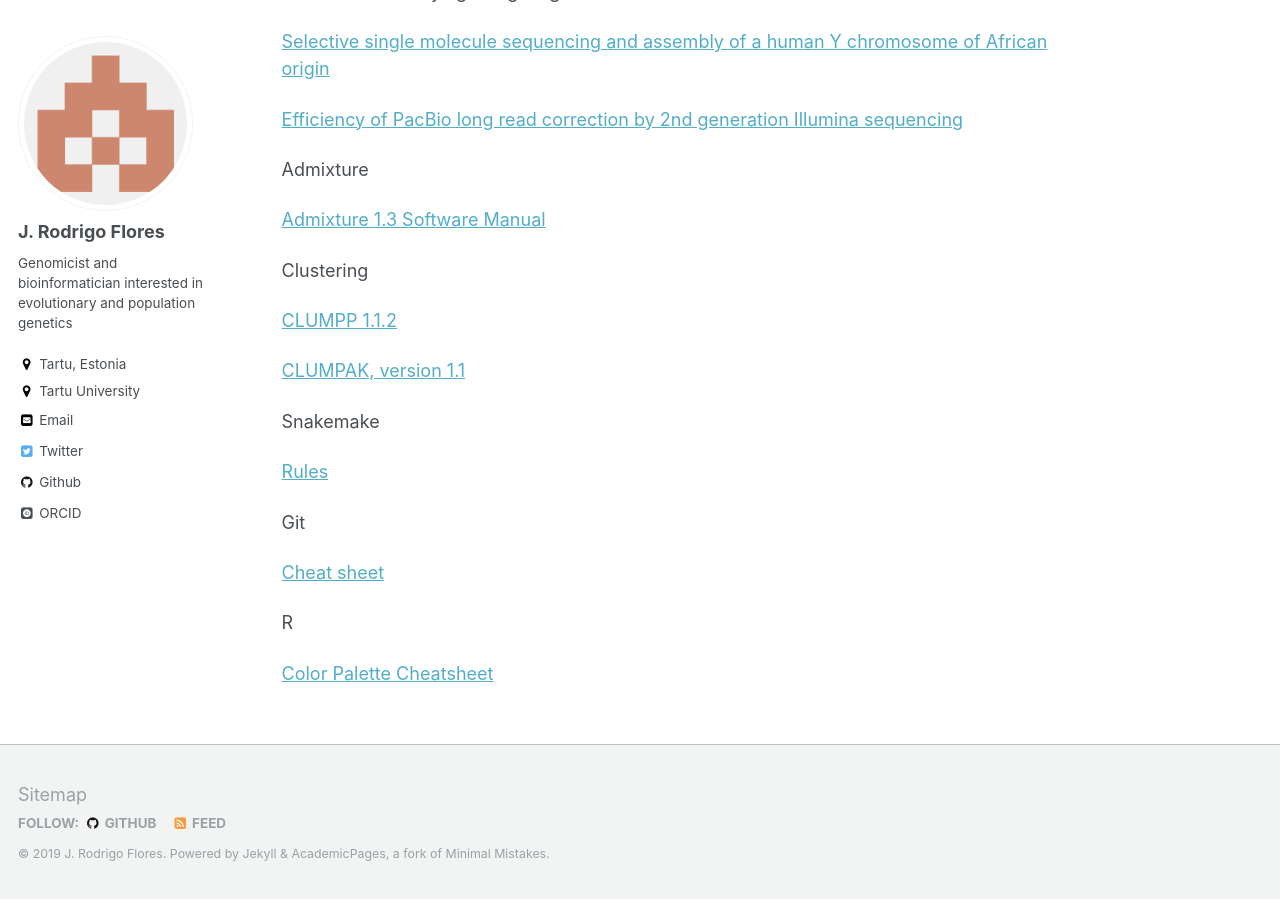
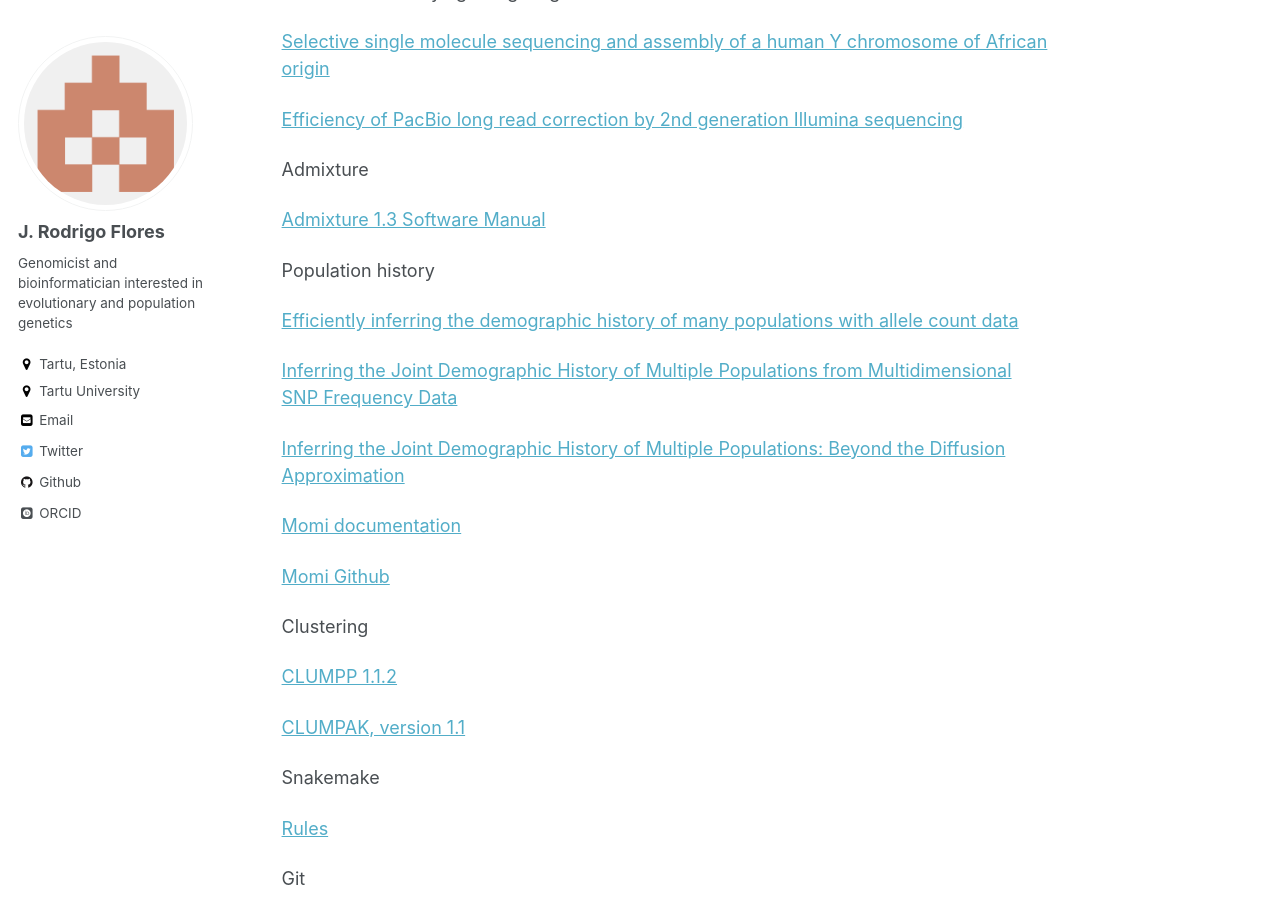
Before and after one commit to JRodrigoF/JRodrigoFlores.github.io, a Jekyll site: the page built from lc.md, in a window 1280 px wide and 900 px high, scrolled down 3188 px. Built offline with Jekyll 4.4.1, drawn with Linux system fonts in a browser that asks for light colours; some web fonts are replaced.

Commit message:
Update lc.md

```diff
--- a/lc.md
+++ b/lc.md
@@ -118,6 +118,18 @@ Admixture
 
 [Admixture 1.3 Software Manual](https://vcru.wisc.edu/simonlab/bioinformatics/programs/admixture/admixture-manual.pdf)
 
+Population history
+
+[Efficiently inferring the demographic history of many populations with allele count data](Efficiently inferring the demographic history of many populations with allele count data)
+
+[Inferring the Joint Demographic History of Multiple Populations from Multidimensional SNP Frequency Data](https://journals.plos.org/plosgenetics/article?id=10.1371/journal.pgen.1000695)
+
+[Inferring the Joint Demographic History of Multiple Populations: Beyond the Diffusion Approximation](http://www.genetics.org/content/206/3/1549)
+
+[Momi documentation](https://momi2.readthedocs.io/en/latest/)
+
+[Momi Github](https://github.com/popgenmethods/momi2)
+
 Clustering
 
 [CLUMPP 1.1.2](https://web.stanford.edu/group/rosenberglab/software/CLUMPP_Manual.pdf)
```
